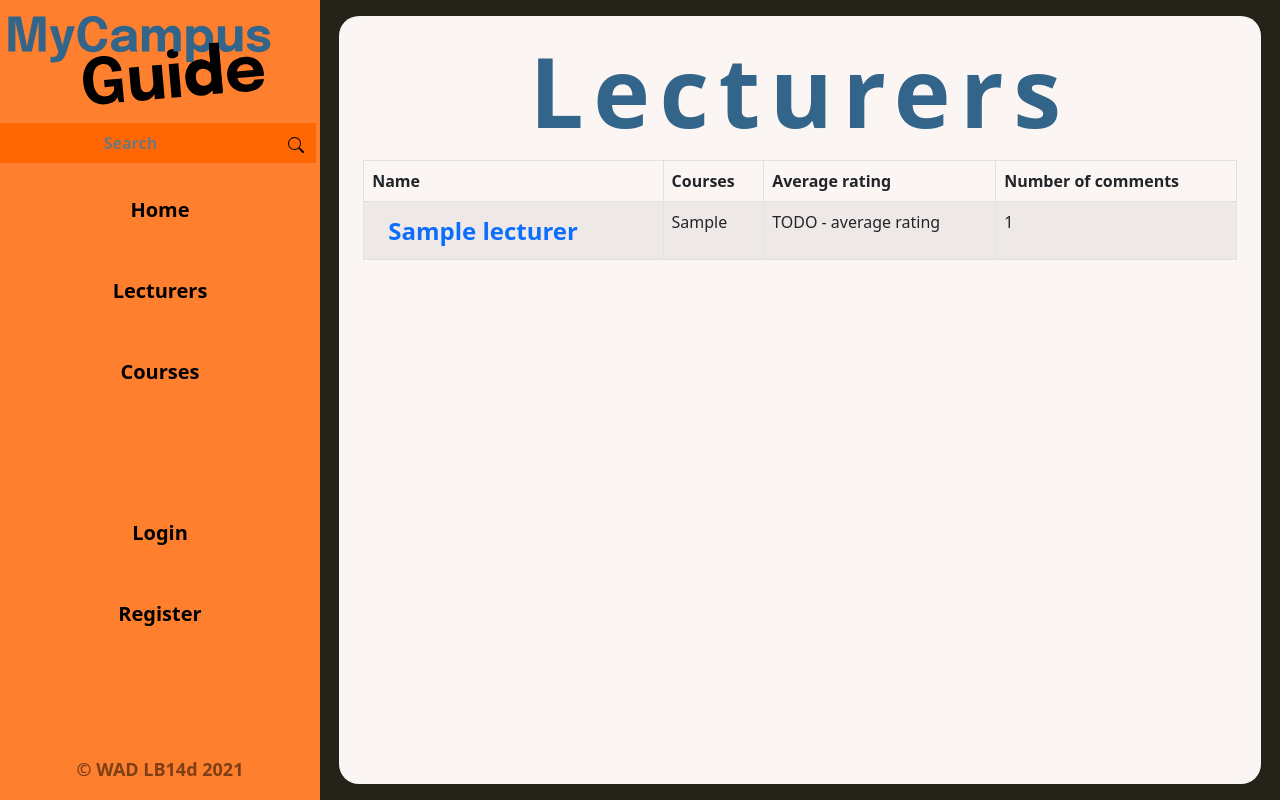
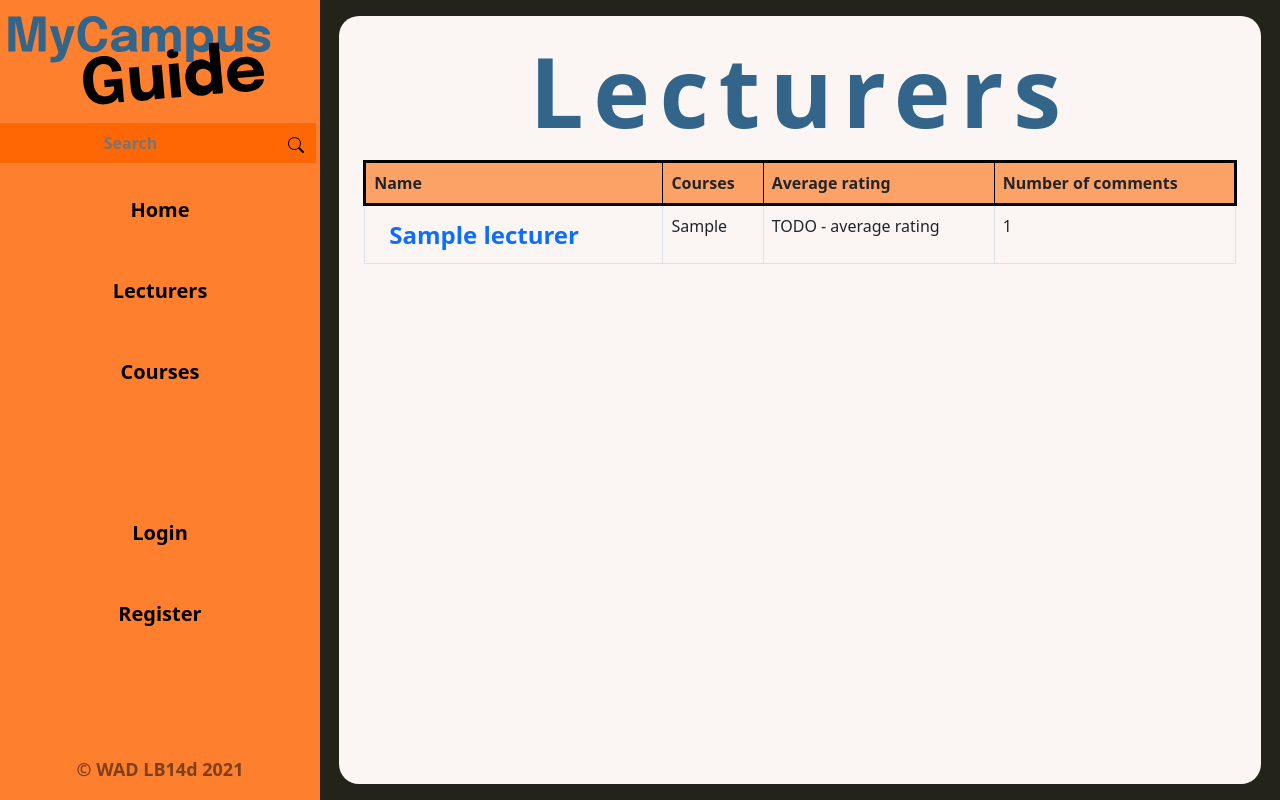
Before and after one commit to WAD2-LB14d/mycampusguide, a Django app: page /guide/lecturers/ in a window 1280 px wide. Run offline with Django 3.2, Linux system fonts and the light colour scheme; tables that the repository leaves empty hold one stand-in row (values such as "Sample post").

Commit message:
tables coloured

```diff
--- a/my_campus_guide/static/css/style.css
+++ b/my_campus_guide/static/css/style.css
@@ -161,3 +161,12 @@ footer {
 	padding: 15px;
 
 }
+
+.table > tbody > tr:nth-child(2n) > td, .table > tbody > tr:nth-child(2n) > th {
+	background-color: rgba(254, 127, 45, 0.5);
+ }
+
+ .table>thead{
+	 background-color: rgba(254,127,45,0.7);
+	 border: 3px solid black;
+ }
--- a/my_campus_guide/templates/guide/courses.html
+++ b/my_campus_guide/templates/guide/courses.html
@@ -13,7 +13,7 @@
     <a href="{% url 'guide:add_course' %}"><img src="{% static 'images/add.png' %}" alt="Add course" class="add"/></a>
   {% endif %}
   {% if courses %}
-    <table class = "table table-striped table-bordered" style="width:100%;" id="table_courses">
+    <table class = "table table-bordered" style="width:100%;" id="table_courses">
     <thead>
       <tr>
         <th>Name</th>
--- a/my_campus_guide/templates/guide/lecturers.html
+++ b/my_campus_guide/templates/guide/lecturers.html
@@ -13,7 +13,7 @@
     <a href="{% url 'guide:add_lecturer' %}"><img src="{% static 'images/add.png' %}" alt="Add lecturer" class="add"/></a>
   {% endif %}
   {% if lecturers %}
-  <table class = "table table-striped table-bordered" style="width:100%;" id="table">
+  <table class = "table table-bordered" style="width:100%;" id="table_lecturers">
     <thead>
       <tr>
         <th>Name</th>
```
